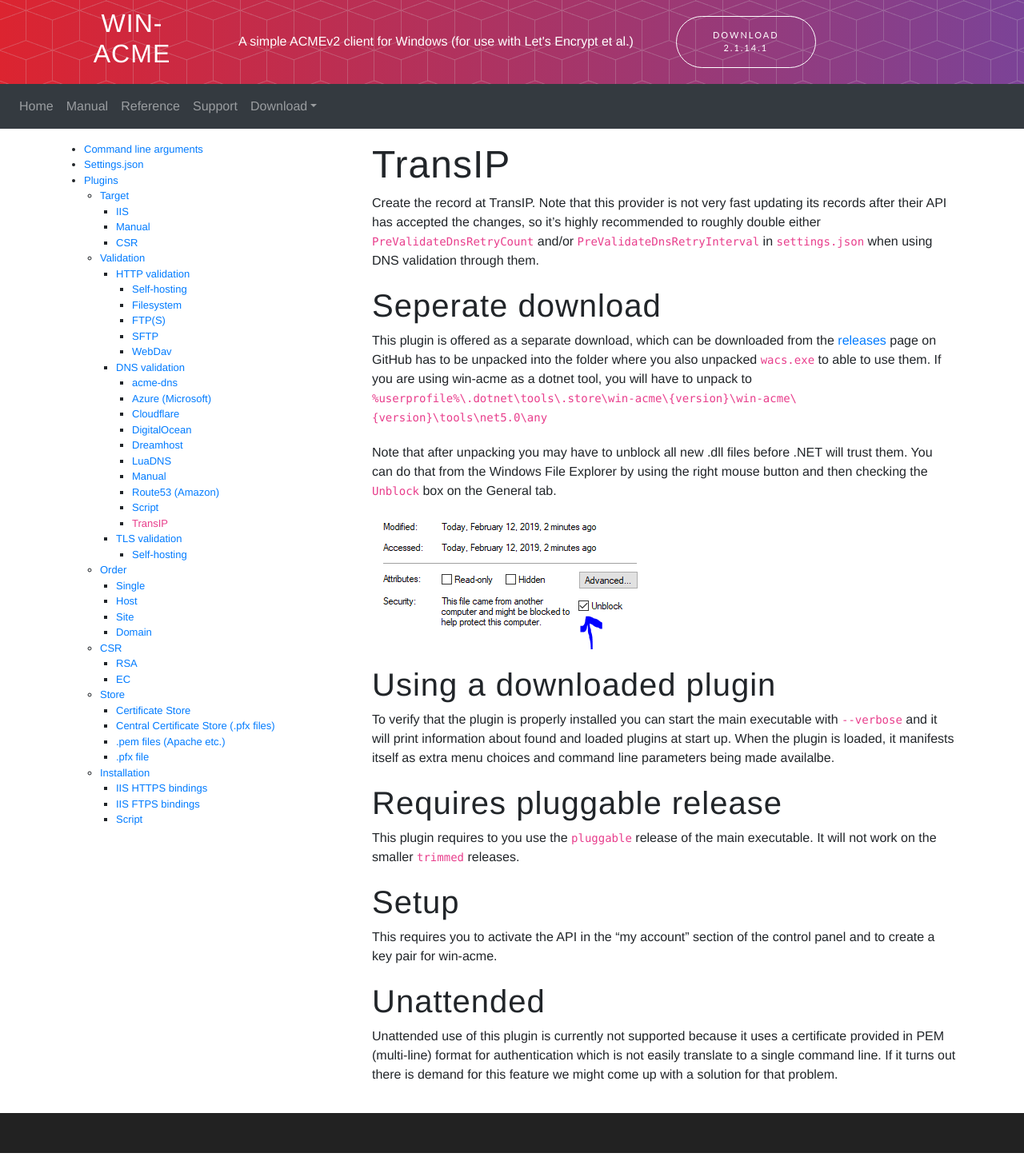
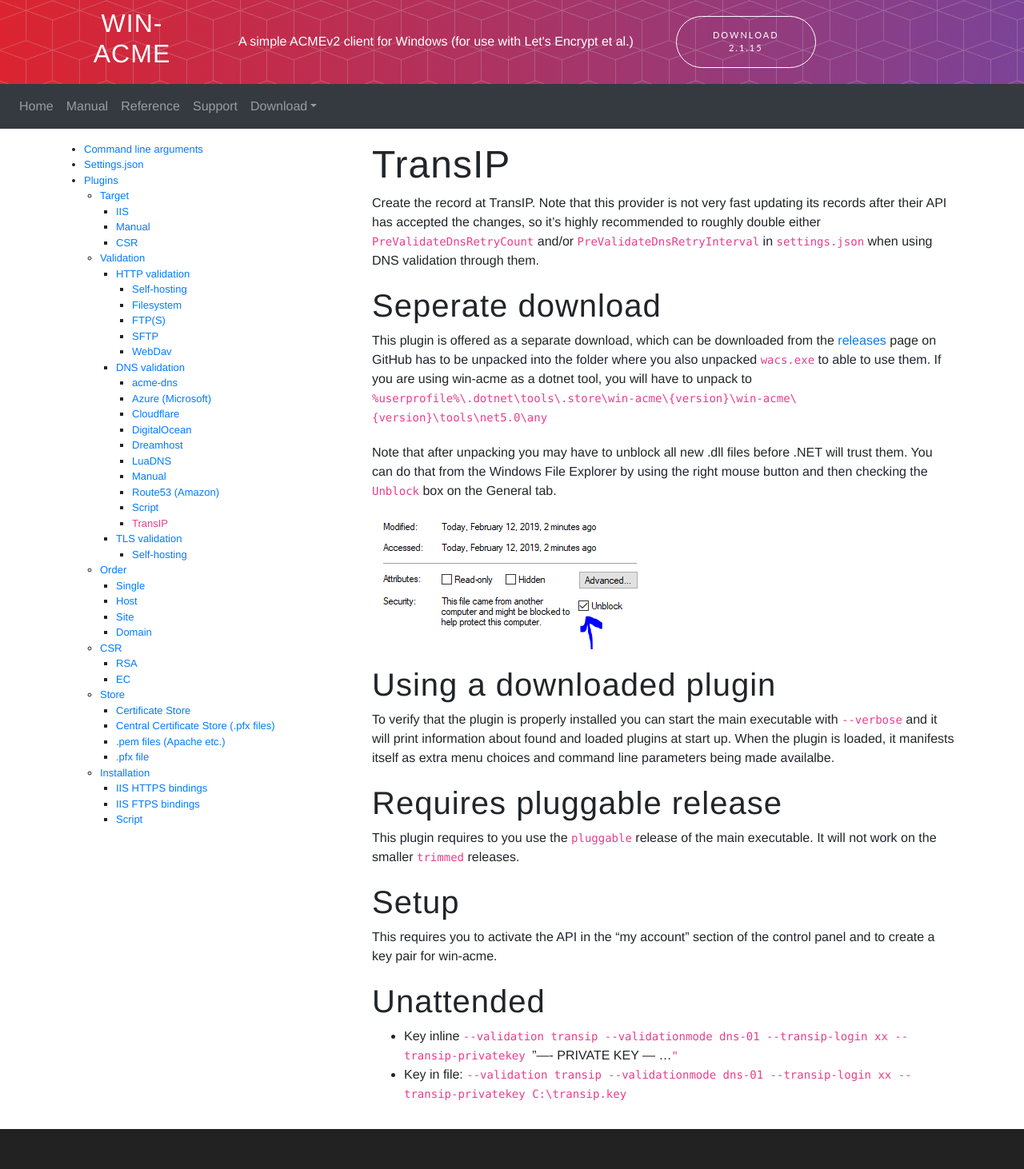
Before and after one commit to win-acme/win-acme.github.io, a Jekyll site: the page built from reference/plugins/validation/dns/transip.md, in a window 1280 px wide. Shown: the whole page at 80% size. Built offline with Jekyll 4.4.1, drawn with Linux system fonts in a browser that asks for light colours; our own code applies the rules of GitHub Pages for plain Markdown files.

Commit message:
update for 2.1.15

```diff
--- a/_config.yml
+++ b/_config.yml
@@ -1,9 +1,9 @@
 theme: jekyll-theme-merlot
 show_downloads: true
 google_analytics: UA-134924634-2
-releasename: 2.1.14.1
-releasetag: 2.1.14.1
-releasebuild: 2.1.14.996
+releasename: 2.1.15
+releasetag: 2.1.15
+releasebuild: 2.1.15.1008
 exclude:
  - "bin"
  - "obj"
--- a/reference/plugins/validation/dns/transip.md
+++ b/reference/plugins/validation/dns/transip.md
@@ -15,6 +15,7 @@ This requires you to activate the API in the "my account" section of the control
 a key pair for win-acme.
 
 ## Unattended
-Unattended use of this plugin is currently not supported because it uses a certificate provided in PEM
-(multi-line) format for authentication which is not easily translate to a single command line. If it
-turns out there is demand for this feature we might come up with a solution for that problem.
+- Key inline
+`--validation transip --validationmode dns-01 --transip-login xx --transip-privatekey `"---- PRIVATE KEY --- ...`"`
+- Key in file:
+`--validation transip --validationmode dns-01 --transip-login xx --transip-privatekey C:\transip.key`
```
Also changed, not shown: reference/plugins/store/pemfiles.md (+3 -1 lines), reference/settings.md (+14 -0 lines).
